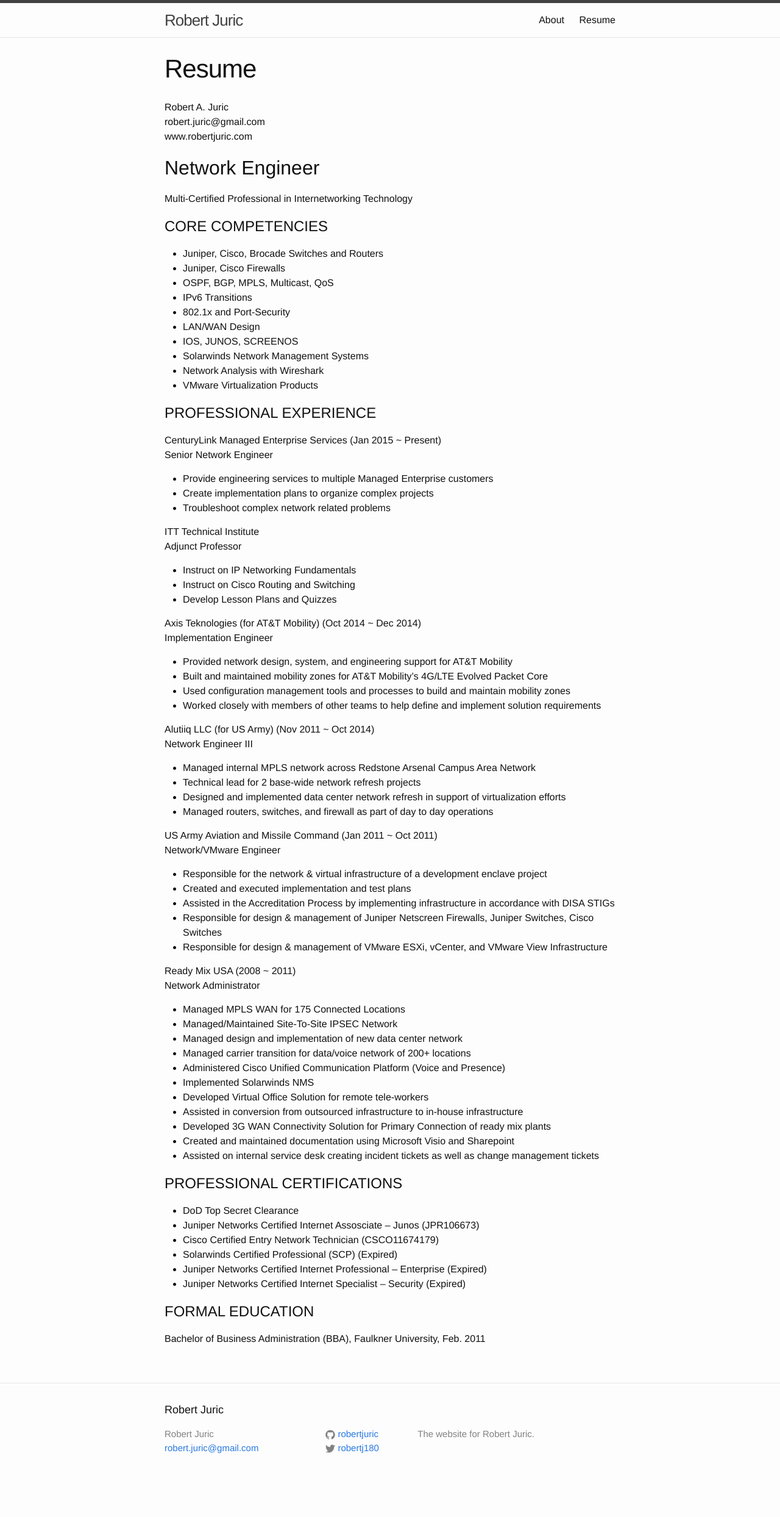
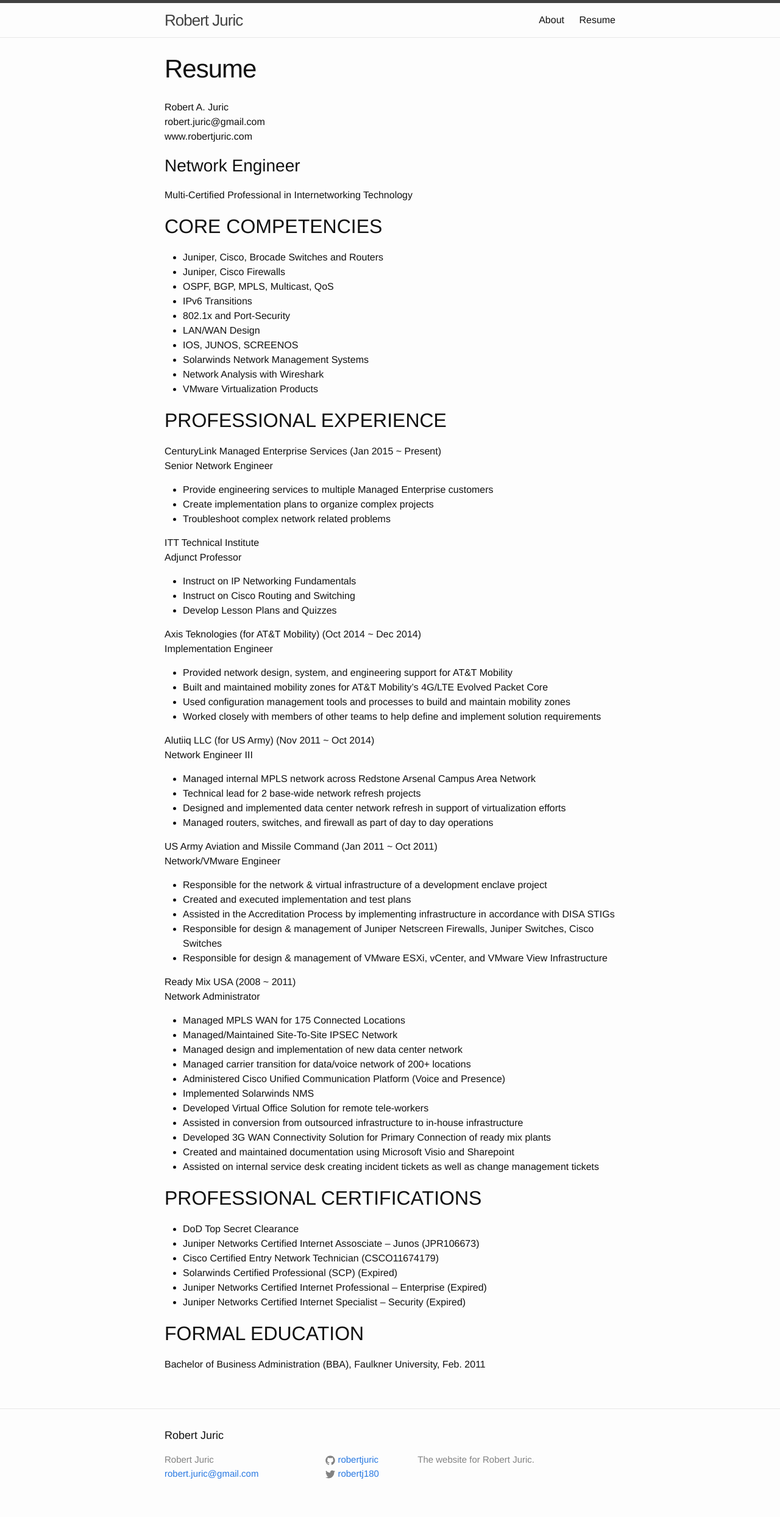
Before and after one commit to robertjuric/robertjuric.github.io, a Jekyll site: the page built from resume.md, in a window 1280 px wide. Shown: the whole page at 61% size. Built offline with Jekyll 4.4.1, drawn with Linux system fonts in a browser that asks for light colours; before the commit the page ends 2445 px from its top, so only the background shows below that.

Commit message:
Updated Header Size SCSS

```diff
--- a/_sass/_layout.scss
+++ b/_sass/_layout.scss
@@ -216,7 +216,7 @@
 .post-content {
     margin-bottom: $spacing-unit;
 
-    h2 {
+    h1 {
         font-size: 32px;
 
         @include media-query($on-laptop) {
@@ -224,8 +224,16 @@
         }
     }
 
+    h2 {
+        font-size: 28px;
+
+        @include media-query($on-laptop) {
+            font-size: 28px;
+        }
+    }
+
     h3 {
-        font-size: 26px;
+        font-size: 20px;
 
         @include media-query($on-laptop) {
             font-size: 22px;
@@ -233,7 +241,7 @@
     }
 
     h4 {
-        font-size: 20px;
+        font-size: 16px;
 
         @include media-query($on-laptop) {
             font-size: 18px;
```
